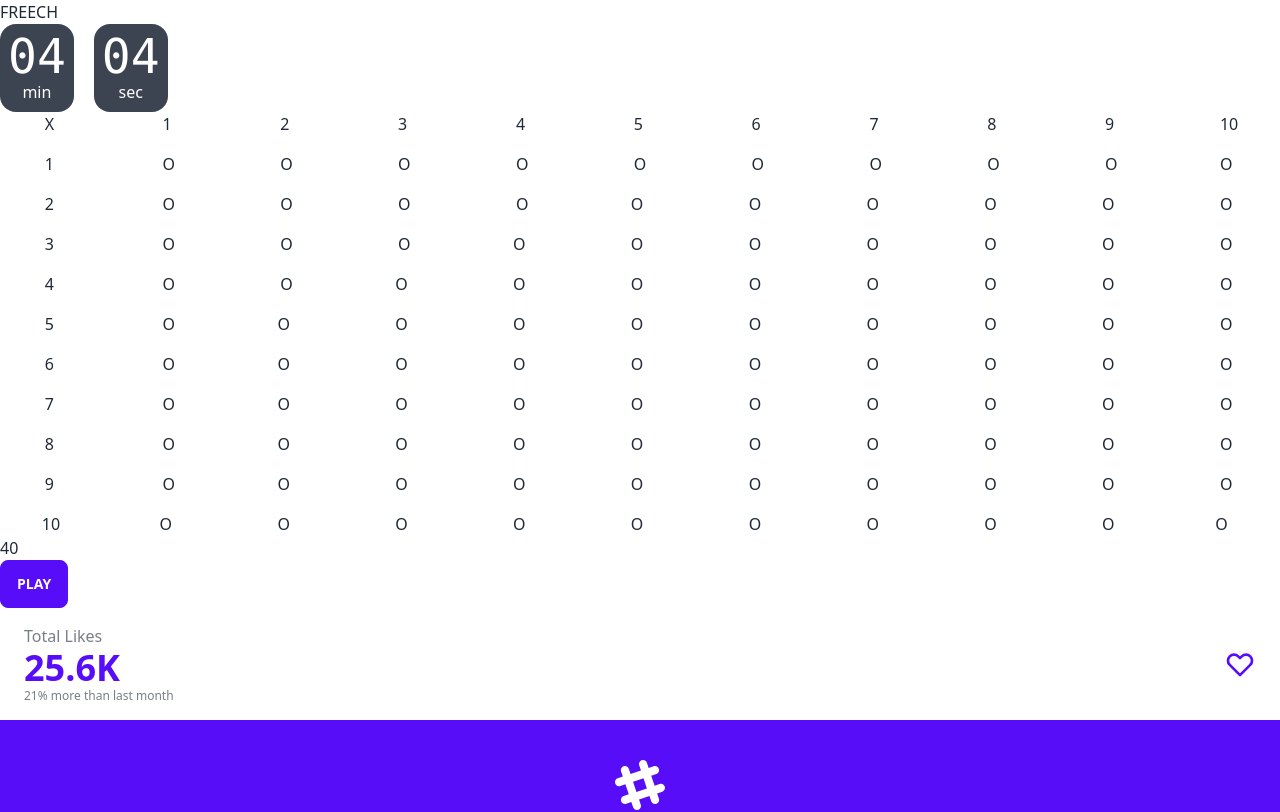
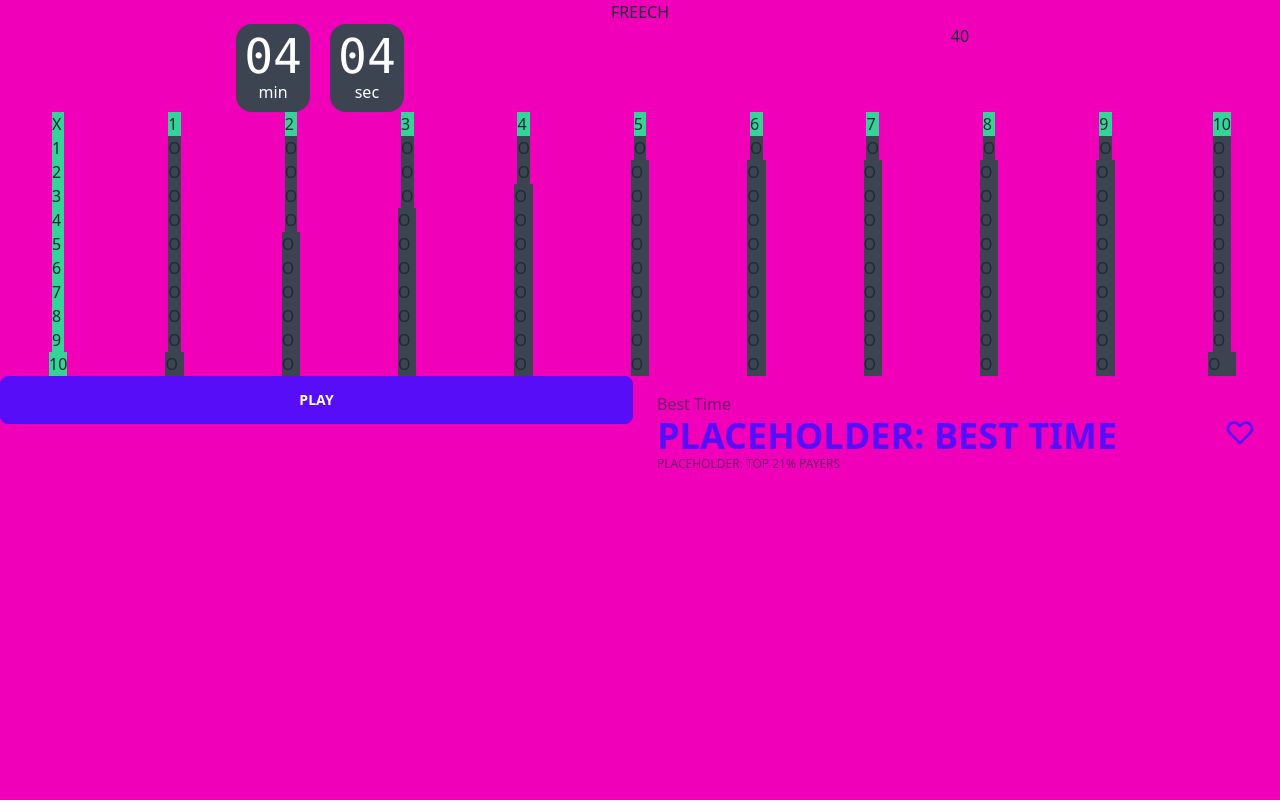
Before and after one commit to fyasla/multab, a SvelteKit app: page / in a window 1280 px wide. Shown: the top 812 px of the page. Built offline with nearby package versions, Linux system fonts and the light colour scheme.

Commit message:
some styling

```diff
--- a/src/routes/+layout.svelte
+++ b/src/routes/+layout.svelte
@@ -4,7 +4,7 @@
 
 <slot />
 
-<footer class="footer footer-center p-10 bg-primary text-primary-content">
+<!-- <footer class="footer footer-center p-10 bg-secondary text-primary-content">
     <div>
       <svg width="50" height="50" viewBox="0 0 24 24" xmlns="http://www.w3.org/2000/svg" fill-rule="evenodd" clip-rule="evenodd" class="inline-block fill-current"><path d="M22.672 15.226l-2.432.811.841 2.515c.33 1.019-.209 2.127-1.23 2.456-1.15.325-2.148-.321-2.463-1.226l-.84-2.518-5.013 1.677.84 2.517c.391 1.203-.434 2.542-1.831 2.542-.88 0-1.601-.564-1.86-1.314l-.842-2.516-2.431.809c-1.135.328-2.145-.317-2.463-1.229-.329-1.018.211-2.127 1.231-2.456l2.432-.809-1.621-4.823-2.432.808c-1.355.384-2.558-.59-2.558-1.839 0-.817.509-1.582 1.327-1.846l2.433-.809-.842-2.515c-.33-1.02.211-2.129 1.232-2.458 1.02-.329 2.13.209 2.461 1.229l.842 2.515 5.011-1.677-.839-2.517c-.403-1.238.484-2.553 1.843-2.553.819 0 1.585.509 1.85 1.326l.841 2.517 2.431-.81c1.02-.33 2.131.211 2.461 1.229.332 1.018-.21 2.126-1.23 2.456l-2.433.809 1.622 4.823 2.433-.809c1.242-.401 2.557.484 2.557 1.838 0 .819-.51 1.583-1.328 1.847m-8.992-6.428l-5.01 1.675 1.619 4.828 5.011-1.674-1.62-4.829z"></path></svg>
       <p class="font-bold">
@@ -19,4 +19,4 @@
         <a><svg xmlns="http://www.w3.org/2000/svg" width="24" height="24" viewBox="0 0 24 24" class="fill-current"><path d="M9 8h-3v4h3v12h5v-12h3.642l.358-4h-4v-1.667c0-.955.192-1.333 1.115-1.333h2.885v-5h-3.808c-3.596 0-5.192 1.583-5.192 4.615v3.385z"></path></svg></a>
       </div>
     </div>
-  </footer>
+  </footer> -->
--- a/src/routes/+page.svelte
+++ b/src/routes/+page.svelte
@@ -1,19 +1,24 @@
 <script lang="ts">
-    import Game from './Game.svelte';
+    import BestTime from './BestTime.svelte';
+import Game from './Game.svelte';
+	import GoalNumber from './GoalNumber.svelte';
+	import PlayButton from './PlayButton.svelte';
 	import Timer from './Timer.svelte';
 </script>
 
-<slot>
-    <h1>FREECH</h1>
-    <Timer/>
-    <Game />
-    <button class="btn btn-primary">Play</button>
-    <div class="stat">
-        <div class="stat-figure text-primary">
-          <svg xmlns="http://www.w3.org/2000/svg" fill="none" viewBox="0 0 24 24" class="inline-block w-8 h-8 stroke-current"><path stroke-linecap="round" stroke-linejoin="round" stroke-width="2" d="M4.318 6.318a4.5 4.5 0 000 6.364L12 20.364l7.682-7.682a4.5 4.5 0 00-6.364-6.364L12 7.636l-1.318-1.318a4.5 4.5 0 00-6.364 0z"></path></svg>
+<slot >
+    <div class="flex flex-col h-screen bg-secondary">
+        <h1 class="hero">FREECH</h1>
+        <div class="flex flex-row justify-center">
+            <Timer/>
+            <GoalNumber/>
         </div>
-        <div class="stat-title">Total Likes</div>
-        <div class="stat-value text-primary">25.6K</div>
-        <div class="stat-desc">21% more than last month</div>
-      </div>
+        <div class="flex justify-center">
+            <Game />
+        </div>
+        <div class="flex flex-row">
+            <PlayButton/>
+            <BestTime/>
+        </div>
+    </div>
 </slot>
--- /dev/null
+++ b/src/routes/BestTime.svelte
@@ -0,0 +1,8 @@
+<div class="flex-1 justify-center stat">
+    <div class="stat-figure text-primary">
+      <svg xmlns="http://www.w3.org/2000/svg" fill="none" viewBox="0 0 24 24" class="inline-block w-8 h-8 stroke-current"><path stroke-linecap="round" stroke-linejoin="round" stroke-width="2" d="M4.318 6.318a4.5 4.5 0 000 6.364L12 20.364l7.682-7.682a4.5 4.5 0 00-6.364-6.364L12 7.636l-1.318-1.318a4.5 4.5 0 00-6.364 0z"></path></svg>
+    </div>
+    <div class="stat-title">Best Time</div>
+    <div class="stat-value text-primary">PLACEHOLDER: BEST TIME</div>
+    <div class="stat-desc">PLACEHOLDER: TOP 21% PAYERS</div>
+</div>
--- /dev/null
+++ b/src/routes/GoalNumber.svelte
@@ -0,0 +1,5 @@
+<script lang="ts">
+    import { products, currentIndex } from '../store.js';
+</script>
+
+<div class="flex flex-1 justify-center align-center">{$products[$currentIndex]}</div>
--- /dev/null
+++ b/src/routes/PlayButton.svelte
@@ -0,0 +1 @@
+<button class="btn btn-primary flex-1 justify-center">Play</button>
--- a/src/routes/Square.svelte
+++ b/src/routes/Square.svelte
@@ -15,11 +15,11 @@
     });
 
     function handleClick() {
-        lastSquareClicked.set({x, y});
         if (x === 0 || y === 0) {
             return;
         }
         if($products[$currentIndex] === (x * y)) {
+            lastSquareClicked.set({x, y});
             isSwapActive = !isSwapActive;
             $currentIndex += 1;
         }
@@ -30,8 +30,8 @@
     });
 </script>
 
-<div on:click={handleClick} class="swap swap-flip" class:swap-active="{isSwapActive}">
-    <div class="swap-on">
+<label on:click={handleClick} class="swap swap-flip" class:swap-active="{isSwapActive}">
+    <div class="swap-on bg-success">
         {#if x === 0 && y === 0}
             X
         {:else if x === 0}
@@ -42,5 +42,5 @@
             {x * y}
         {/if}
     </div>
-    <div class="swap-off">O</div>
-</div>
+    <div class="swap-off bg-neutral">O</div>
+</label>
--- a/src/routes/Timer.svelte
+++ b/src/routes/Timer.svelte
@@ -7,7 +7,7 @@
     }, 1000);
 </script>
 
-<div class="grid grid-flow-col gap-5 text-center auto-cols-max">
+<div class="flex-1 justify-center grid grid-flow-col gap-5 text-center auto-cols-max">
     <div class="flex flex-col p-2 bg-neutral rounded-box text-neutral-content">
         <span class="countdown font-mono text-5xl">
         <span style="--value:{timer};"></span>
--- a/src/routes/game.svelte
+++ b/src/routes/game.svelte
@@ -14,7 +14,7 @@
     let range_array: number[] = range(start, end);
 </script>
 
-<div id="main-grid" class="grid grid-cols-11 gap-4">
+<div id="main-grid" class="basis-full grid grid-cols-11">
     <!-- make 10 rows of 10 squares with svelte each statement-->
     {#each range_array as i}
         {#each range_array as j}
@@ -22,4 +22,3 @@
         {/each}
     {/each}
 </div>
-<div>{$products[$currentIndex]}</div>
```
